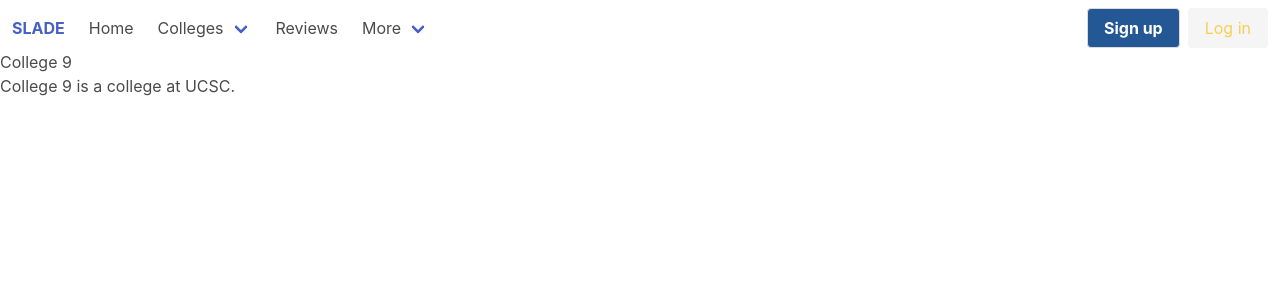
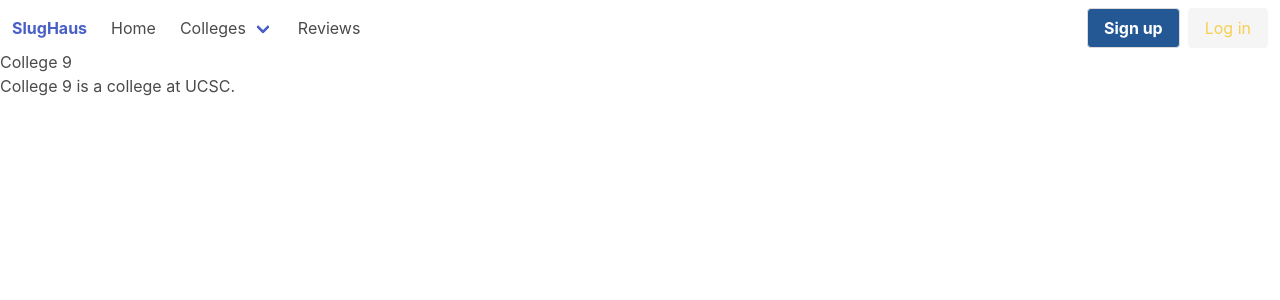
Before and after one commit to taiganarusawa/cruzhack24, a Next.js app: page /c9 in a window 1280 px wide. Shown: the top 300 px of the page. Built offline with nearby package versions, Linux system fonts and the light colour scheme.

Commit message:
removed about page

```diff
--- a/src/components/nav.jsx
+++ b/src/components/nav.jsx
@@ -12,7 +12,7 @@ const Nav = () => {
       <nav className="navbar is-fixed-top" role="navigation" aria-label="main navigation">
          <div className="navbar-brand">
             <a className="navbar-item">
-               <h3><strong>SLADE</strong></h3>
+               <h3><strong>SlugHaus</strong></h3>
             </a>
 
             <a
@@ -74,14 +74,6 @@ const Nav = () => {
                <Link href="/review" className="navbar-item">
                   Reviews
                </Link>
-               <div className="navbar-item has-dropdown is-hoverable">
-                  <a className="navbar-link">More</a>
-                  <div className="navbar-dropdown">
-                     <Link href="/about" className="navbar-item">
-                        About
-                     </Link>
-                  </div>
-               </div>
             </div>
 
             <div className="navbar-end">
```
